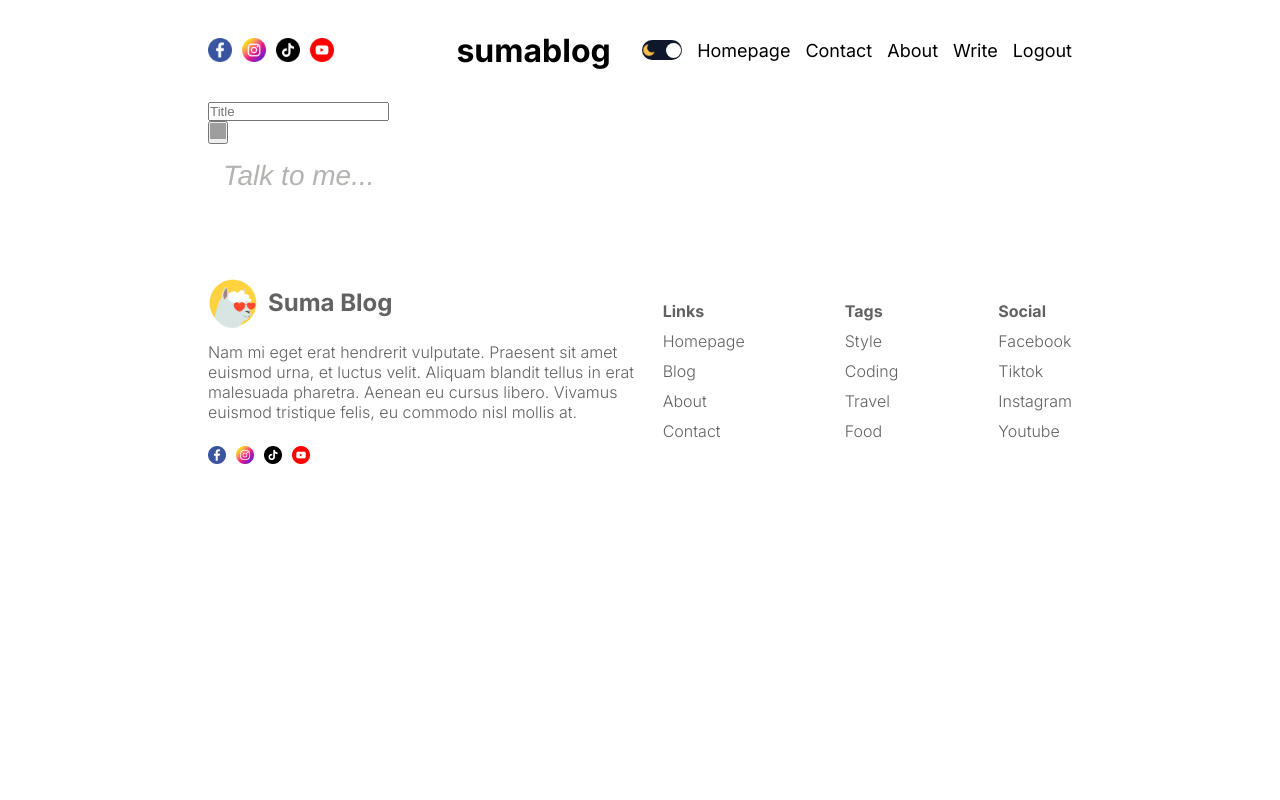
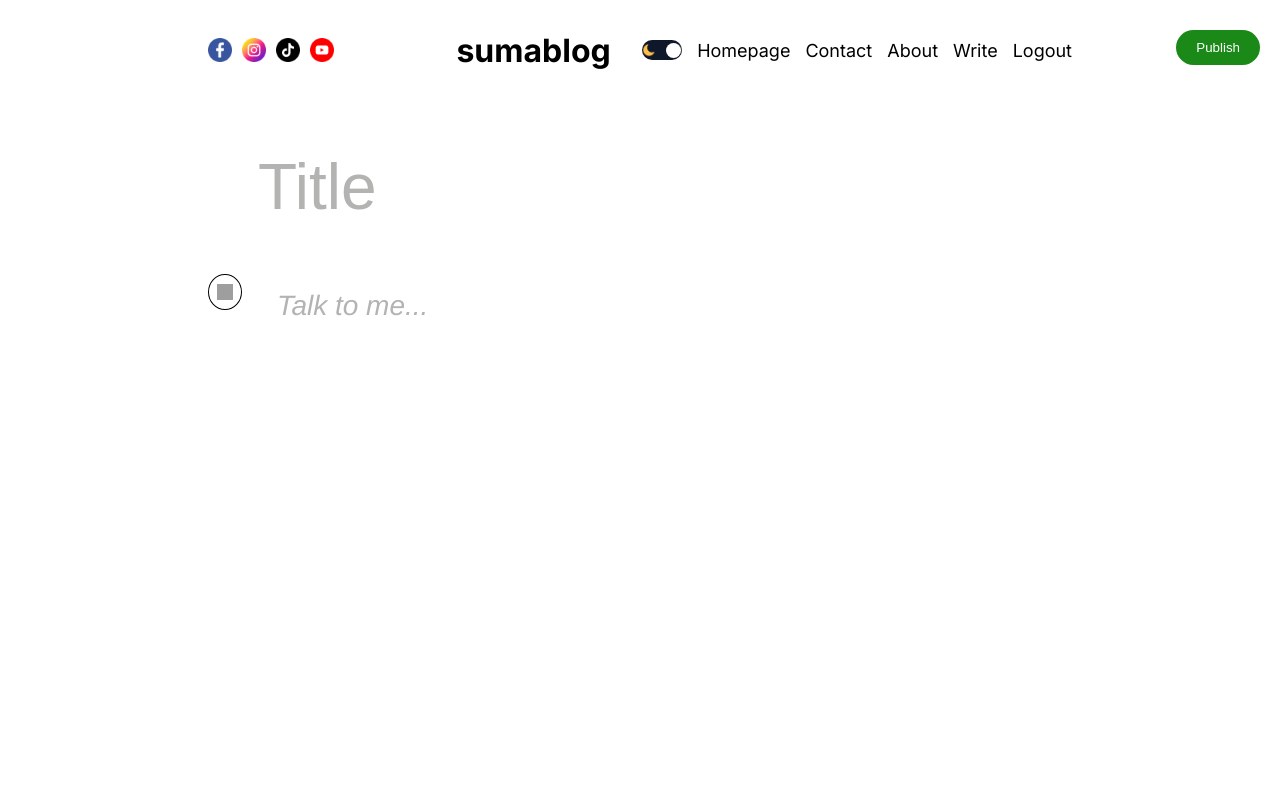
Before and after one commit to sumawav/blogapp, a Next.js app: page /write in a window 1280 px wide. Shown: the top 800 px of the page. Built offline with nearby package versions, Linux system fonts and the light colour scheme; grey boxes are pictures that could not be loaded.

Commit message:
adds publish button

```diff
--- a/src/app/write/page.jsx
+++ b/src/app/write/page.jsx
@@ -11,7 +11,7 @@
 
     return (
         <div className={styles.container}>
-            <input type="text" placeholder="Title" />
+            <input type="text" placeholder="Title" className={styles.input} />
             <div className={styles.editor}>
                 <button
                     className={styles.button}
@@ -48,12 +48,14 @@
                     </div>
                 )}
                 <ReactQuill
+                    className={styles.textArea}
                     theme="bubble"
                     value={value}
                     onChange={setValue}
                     placeholder="Talk to me..."
                 />
             </div>
+            <button className={styles.publish}>Publish</button>
         </div>
     );
 };
--- a/src/app/write/writePage.module.css
+++ b/src/app/write/writePage.module.css
@@ -1,2 +1,56 @@
 .container {
 }
+.editor {
+    display: flex;
+    gap: 20px;
+    height: 700px;
+    position: relative;
+}
+.button,
+.addButton {
+    width: 36px;
+    height: 36px;
+    border-radius: 50%;
+    background-color: transparent;
+    border: 1px solid var(--textColor);
+    display: flex;
+    align-items: center;
+    justify-content: center;
+    cursor: pointer;
+}
+.addButton {
+    border-color: #1a8917;
+}
+.add {
+    display: flex;
+    gap: 20px;
+    background-color: var(--bg);
+    position: absolute;
+    z-index: 999;
+    width: 100%;
+    left: 50px;
+}
+.input {
+    padding: 50px;
+    font-size: 64px;
+    border: none;
+    background-color: transparent;
+    color: var(--textColor);
+}
+.input::placeholder {
+    color: #b3b3b1;
+}
+.textArea {
+    width: 100%;
+}
+.publish {
+    position: absolute;
+    top: 30px;
+    right: 20px;
+    padding: 10px 20px;
+    border: none;
+    background-color: #1a8917;
+    color: white;
+    cursor: pointer;
+    border-radius: 20px;
+}
```
